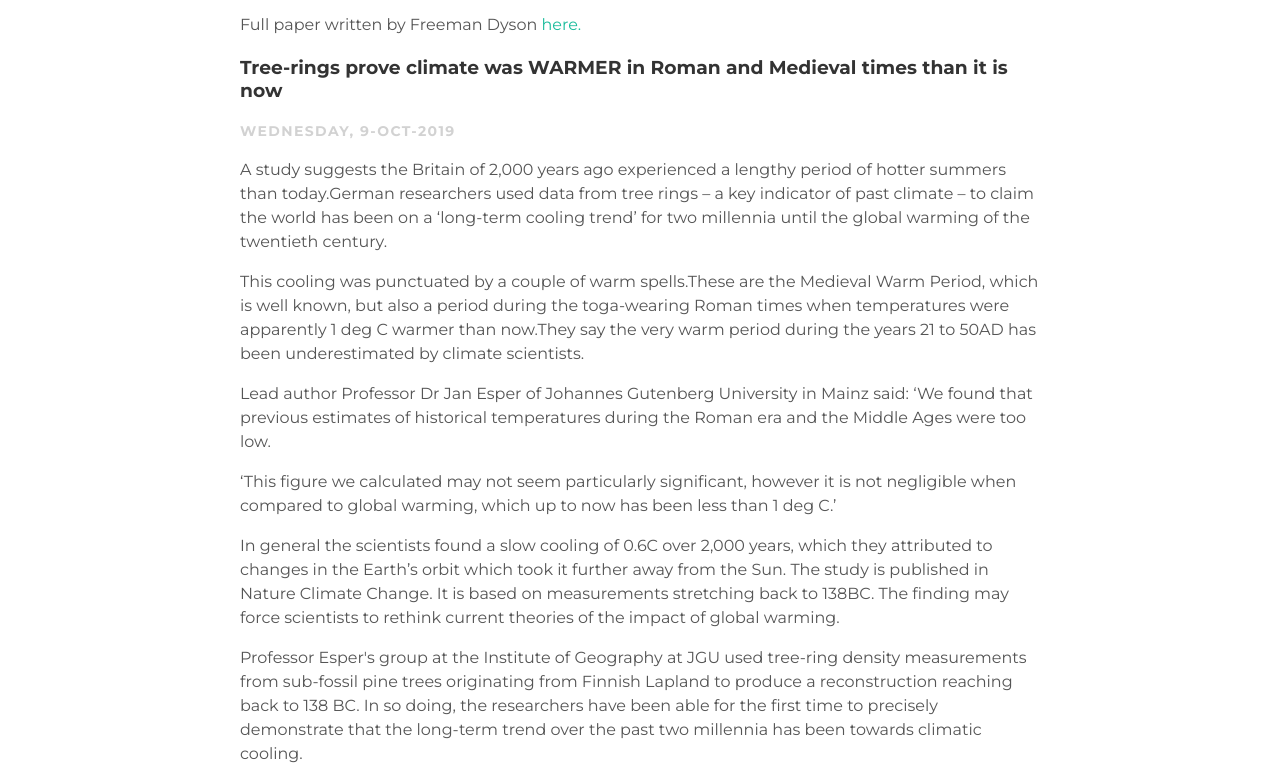
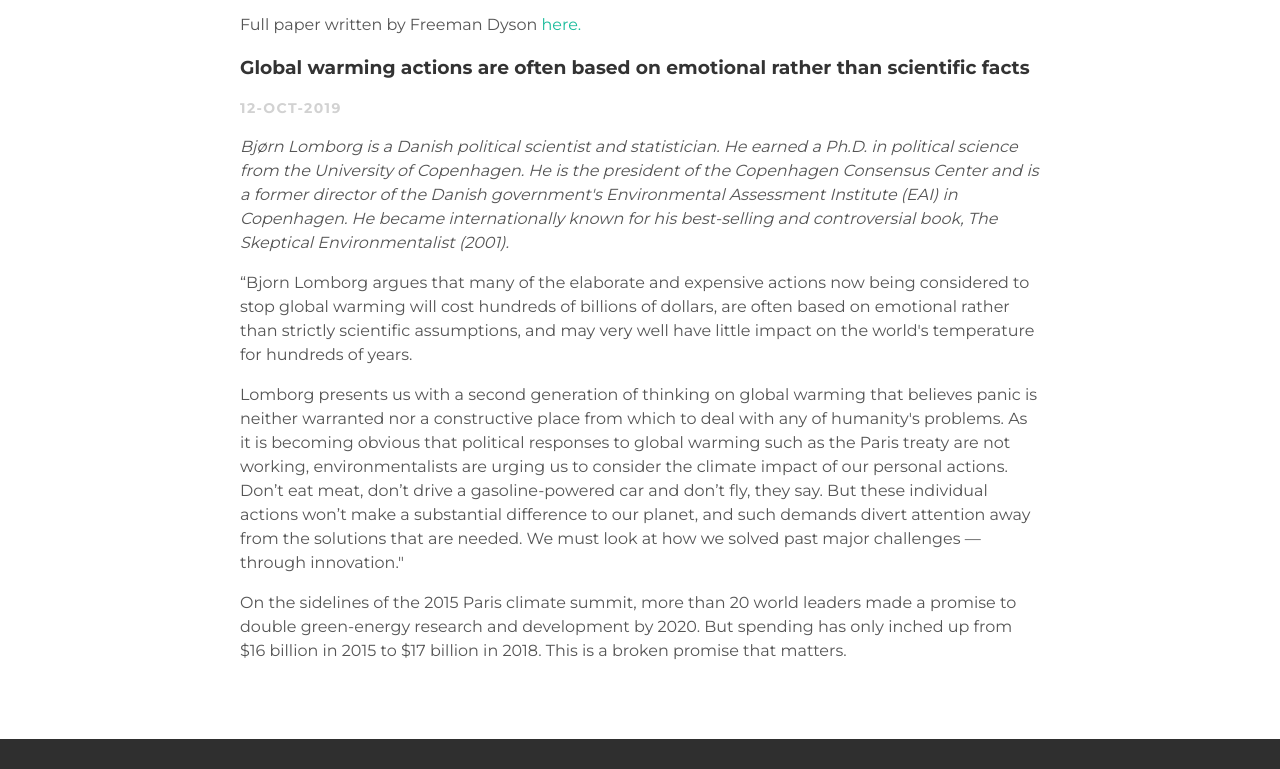
Before and after one commit to lbisoni/lbisoni.github.io, a plain HTML site: page sceptics.html in a window 1280 px wide. Shown: the part 998-1767 px from the top of the page. Drawn offline with Linux system fonts and the light colour scheme.

Commit message:
Update sceptics.html

```diff
--- a/sceptics.html
+++ b/sceptics.html
@@ -29,19 +29,15 @@
 <p>There is no doubt that parts of the world are getting warmer, but the warming is not global. I am not saying that the warming does not cause problems. Obviously it does. Obviously we should be trying to understand it better. I am saying that the problems are grossly exaggerated. They take away money and attention from other problems that are more urgent and more important, such as poverty and infectious disease and public education and public health, and the preservation of living creatures on land and in the oceans."
 <p>Full paper written by Freeman Dyson <a href="https://wattsupwiththat.com/2017/11/10/freeman-dyson-on-heretical-thoughts-about-global-warmimg/">here.</a>
    </div>
-         <h3 class="post-title">Tree-rings prove climate was WARMER in Roman and Medieval times than it is now</h3>
-          <p class="post-date">Wednesday, 9-Oct-2019</p>
+         <h3 class="post-title">Global warming actions are often based on emotional rather than scientific facts</h3>
+          <p class="post-date">12-Oct-2019</p>
          <div class="post-content">
- <p>A study suggests the Britain of 2,000 years ago experienced a lengthy period of hotter summers than today.German researchers used data from tree rings – a key indicator of past climate – to claim the world has been on a ‘long-term cooling trend’ for two millennia until the global warming of the twentieth century.</p>
+ <p><i>Bjørn Lomborg is a Danish political scientist and statistician. He earned a Ph.D. in political science from the University of Copenhagen. He is the president of the Copenhagen Consensus Center and is a former director of the Danish government's Environmental Assessment Institute (EAI) in Copenhagen. He became internationally known for his best-selling and controversial book, The Skeptical Environmentalist (2001).</i></p>
+<p>“Bjorn Lomborg argues that many of the elaborate and expensive actions now being considered to stop global warming will cost hundreds of billions of dollars, are often based on emotional rather than strictly scientific assumptions, and may very well have little impact on the world's temperature for hundreds of years.</p>
 
-<p>This cooling was punctuated by a couple of warm spells.These are the Medieval Warm Period, which is well known, but also a period during the toga-wearing Roman times when temperatures were apparently 1 deg C warmer than now.They say the very warm period during the years 21 to 50AD has been underestimated by climate scientists.</p>
+<p>Lomborg presents us with a second generation of thinking on global warming that believes panic is neither warranted nor a constructive place from which to deal with any of humanity's problems. As it is becoming obvious that political responses to global warming such as the Paris treaty are not working, environmentalists are urging us to consider the climate impact of our personal actions. Don’t eat meat, don’t drive a gasoline-powered car and don’t fly, they say. But these individual actions won’t make a substantial difference to our planet, and such demands divert attention away from the solutions that are needed. We must look at how we solved past major challenges — through innovation."</p>
 
-<p>Lead author Professor Dr Jan Esper of Johannes Gutenberg University in Mainz said: ‘We found that previous estimates of historical temperatures during the Roman era and the Middle Ages were too low.</p>
-<p>‘This figure we calculated may not seem particularly significant, however it is not negligible when compared to global warming, which up to now has been less than 1 deg C.’</p>
-
-<p>In general the scientists found a slow cooling of 0.6C over 2,000 years, which they attributed to changes in the Earth’s orbit which took it further away from the Sun. The study is published in Nature Climate Change. It is based on measurements stretching back to 138BC. The finding may force scientists to rethink current theories of the impact of global warming.</p>
-
-<p>Professor Esper's group at the Institute of Geography at JGU used tree-ring density measurements from sub-fossil pine trees originating from Finnish Lapland to produce a reconstruction reaching back to 138 BC. In so doing, the researchers have been able for the first time to precisely demonstrate that the long-term trend over the past two millennia has been towards climatic cooling.</p>
+<p>On the sidelines of the 2015 Paris climate summit, more than 20 world leaders made a promise to double green-energy research and development by 2020. But spending has only inched up from $16 billion in 2015 to $17 billion in 2018. This is a broken promise that matters.</p>
   </div>
  </div>
  </div>
```
